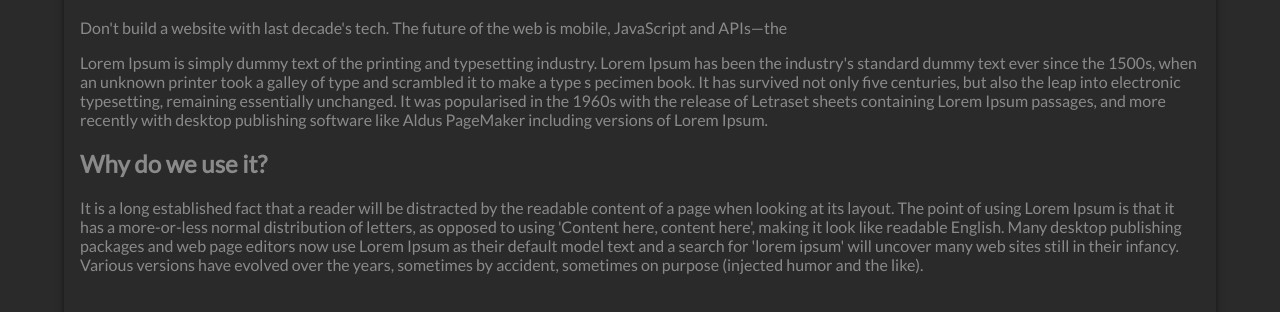
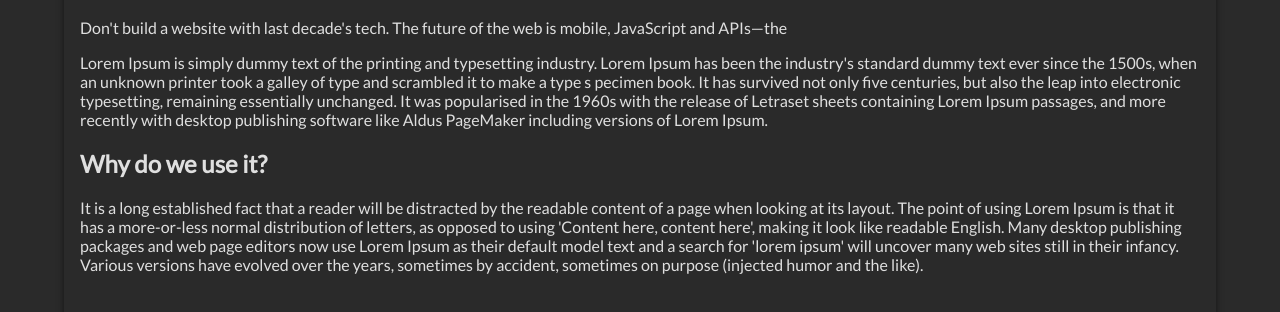
Before and after one commit to alexako/alexjreyes, a Gatsby site: page /blog/posts/ in a window 1280 px wide. Shown: the part 202-514 px from the top of the page. Built offline with nearby package versions, Linux system fonts and the light colour scheme; Gatsby itself is replaced by a stand-in of ours.

Commit message:
ui: Blog post styles

```diff
--- a/src/components/styles/_variables.scss
+++ b/src/components/styles/_variables.scss
@@ -3,6 +3,8 @@
 
 $baseFontStack: 'Lato', sans-serif;
 $headerFontStack: 'Montserrat', sans-serif;
+
+$blogBaseFontColor: #dfdfdf;
 
 $lightGrey: #dfdfdf;
 $grey: #8a8a8a;
--- a/src/components/styles/post.scss
+++ b/src/components/styles/sections/_post.scss
@@ -1,3 +1,7 @@
 .post-list {
     box-shadow: 0 5px 5px black;
 }
+
+.post-body {
+    color: $blogBaseFontColor;
+}
--- a/src/components/styles/styles.scss
+++ b/src/components/styles/styles.scss
@@ -51,3 +51,4 @@ a {
 @import 'sections/home-link';
 @import 'sections/contact';
 @import 'sections/portfolio';
+@import 'sections/post';
--- a/src/templates/blog-post.js
+++ b/src/templates/blog-post.js
@@ -18,7 +18,7 @@ function BlogPost(props) {
             </div>
             <div>
                 <h1>{title}</h1>
-                <div dangerouslySetInnerHTML={{ __html: post.html }} />
+                <div className="post-body" dangerouslySetInnerHTML={{ __html: post.html }} />
             </div>
         </Layout>
     )
```
